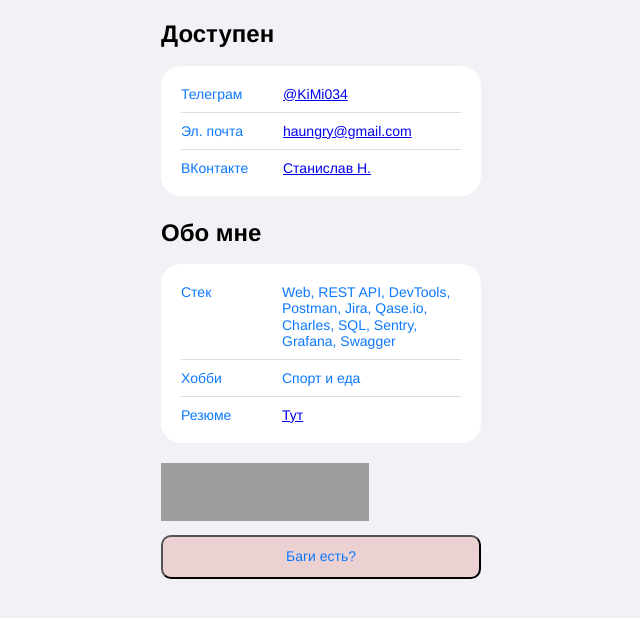
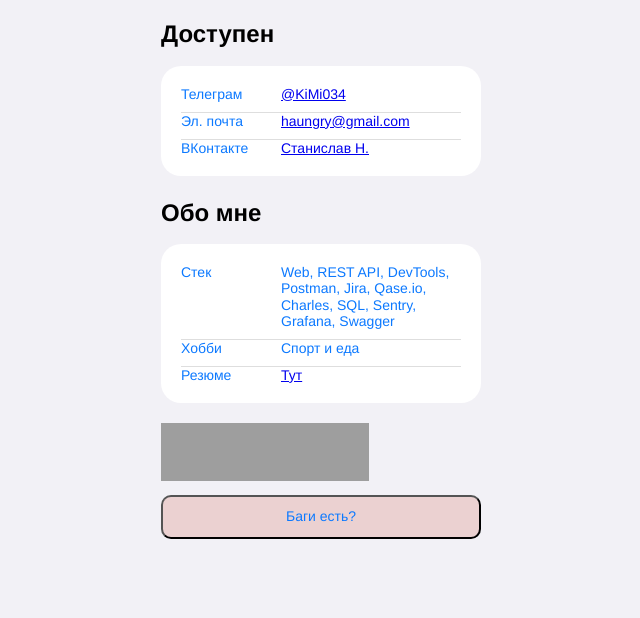
Before and after one commit to KiMi34/kimi34.github.io, a plain HTML site: page index.html in a window 1280 px wide. Shown: the part 226-844 px from the top of the page, without its empty margins (319-959 px from the left). After the commit the page ends 805 px from the top, so only its background shows below. Drawn offline with Linux system fonts and the light colour scheme; grey boxes are pictures that could not be loaded.

Commit message:
style.css

```diff
--- a/style.css
+++ b/style.css
@@ -71,7 +71,6 @@ body {
   flex-direction: column;
   align-items: flex-start;
   padding: 20px 20px 10px;
-  gap: 10px;
   flex: none;
   order: 1;
   flex-grow: 0;
@@ -90,7 +89,6 @@ body {
   flex-direction: row;
   align-items: flex-start;
   padding: 0px 0px 10px;
-  gap: 1px;
   border-bottom: 1px solid #dedede;
   width: 280px;
 }
```
